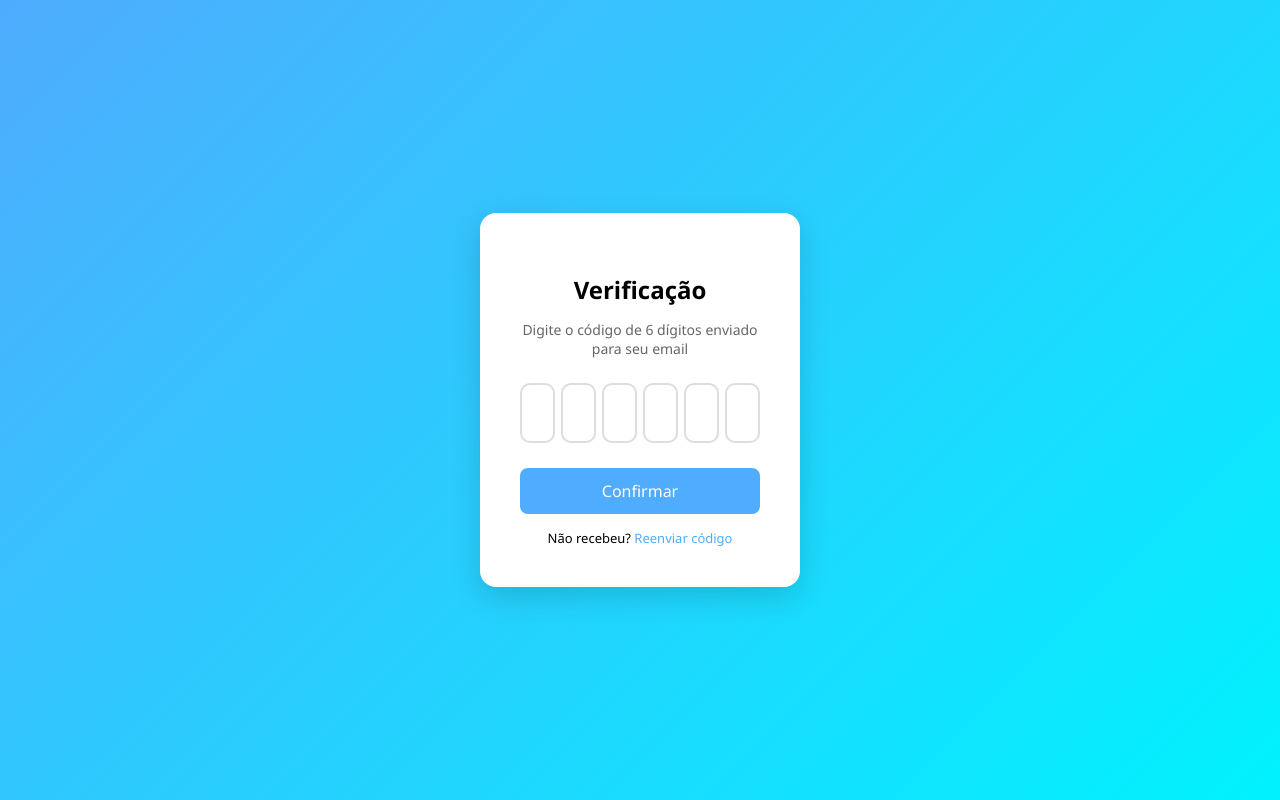
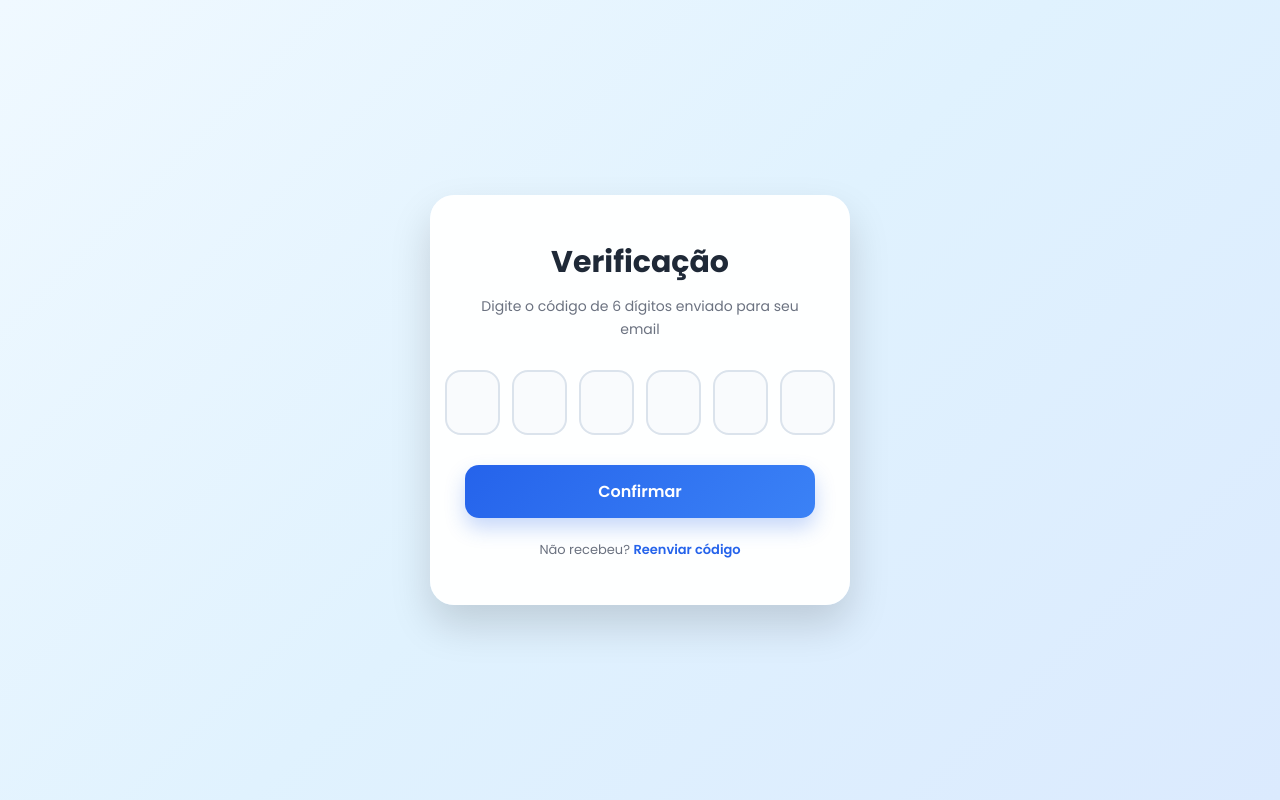
Before and after one commit to ViniAnjos84/prototipoSI, a Flask app: page /verificar-2fa in a window 1280 px wide. Run offline with Flask 3, Linux system fonts and the light colour scheme.

Commit message:
melhorias css

```diff
--- a/app/views/static/css/2fa.css
+++ b/app/views/static/css/2fa.css
@@ -1,91 +1,180 @@
+@import url('https://fonts.googleapis.com/css2?family=Poppins:wght@300;400;500;600;700&display=swap');
+
 * {
     box-sizing: border-box;
-    font-family: 'Segoe UI', sans-serif;
+    margin: 0;
+    padding: 0;
+    font-family: 'Poppins', sans-serif;
 }
 
 body {
-    margin: 0;
-    height: 100vh;
-    background: linear-gradient(135deg, #4facfe, #00f2fe);
+    min-height: 100vh;
+
     display: flex;
     justify-content: center;
     align-items: center;
+
+    background:
+        linear-gradient(
+            135deg,
+            #f0f9ff 0%,
+            #e0f2fe 50%,
+            #dbeafe 100%
+        );
+
+    padding: 20px;
 }
 
 .container {
-    background: white;
-    padding: 40px;
-    border-radius: 16px;
+    width: 100%;
+    max-width: 420px;
+
+    background: rgba(255, 255, 255, 0.96);
+
+    backdrop-filter: blur(10px);
+
+    border-radius: 24px;
+
+    padding: 45px 35px;
+
+    box-shadow:
+        0 20px 40px rgba(0, 0, 0, 0.15);
+
     text-align: center;
-    box-shadow: 0 10px 30px rgba(0,0,0,0.15);
-    width: 320px;
+
+    animation: fadeIn 0.4s ease;
 }
 
 h2 {
+    font-size: 30px;
+    font-weight: 700;
+
+    color: #1f2937;
+
     margin-bottom: 10px;
 }
 
 p {
-    color: #666;
+    color: #6b7280;
+
     font-size: 14px;
-    margin-bottom: 25px;
+    line-height: 1.6;
+
+    margin-bottom: 30px;
 }
 
 .code-inputs {
     display: flex;
-    justify-content: space-between;
-    gap: 6px;
+    justify-content: center;
+    gap: 12px;
 }
 
 .code-inputs input {
-    width: 100%;
-    max-width: 45px;
-    height: 60px;
+    width: 55px;
+    height: 65px;
+
+    border: 2px solid #dbe3ec;
+    border-radius: 16px;
+
+    background: #f9fbfd;
+
+    text-align: center;
 
     font-size: 28px;
-    text-align: center;
+    font-weight: 600;
 
-    border: 2px solid #ddd;
-    border-radius: 10px;
+    color: #111827;
+
     outline: none;
 
-    padding: 0;
+    transition: all 0.25s ease;
+}
+
+.code-inputs input:focus {
+    border-color: #3b82f6;
+
+    background: white;
+
+    transform: translateY(-2px);
+
+    box-shadow:
+        0 0 0 5px rgba(59, 130, 246, 0.15);
+}
+
+button {
+    width: 100%;
+
+    margin-top: 30px;
+
+    padding: 14px;
+
+    border: none;
+    border-radius: 14px;
+
+    background:
+        linear-gradient(
+            135deg,
+            #2563eb,
+            #3b82f6
+        );
+
+    color: white;
+
+    font-size: 16px;
+    font-weight: 600;
+
+    cursor: pointer;
+
+    transition: all 0.25s ease;
+
+    box-shadow:
+        0 10px 20px rgba(37, 99, 235, 0.25);
+}
+
+button:hover {
+    transform: translateY(-2px);
+
+    box-shadow:
+        0 14px 24px rgba(37, 99, 235, 0.35);
+
+    filter: brightness(1.03);
+}
+
+button:active {
+    transform: scale(0.98);
+}
+
+.resend {
+    margin-top: 22px;
+
+    font-size: 13px;
+
+    color: #6b7280;
+}
+
+.resend a {
+    color: #2563eb;
+
+    font-weight: 600;
+
+    text-decoration: none;
+
     transition: 0.2s;
 }
 
-.code-inputs input:focus {
-    border-color: #4facfe;
-    box-shadow: 0 0 8px rgba(79,172,254,0.6);
-    transform: scale(1.05);
+.resend a:hover {
+    color: #1d4ed8;
+    text-decoration: underline;
 }
 
-button {
-    margin-top: 25px;
-    width: 100%;
-    padding: 12px;
-    border: none;
-    border-radius: 8px;
-    background: #4facfe;
-    color: white;
-    font-size: 16px;
-    cursor: pointer;
-    transition: 0.2s;
+@keyframes fadeIn {
+    from {
+        opacity: 0;
+        transform: translateY(12px);
+    }
+
+    to {
+        opacity: 1;
+        transform: translateY(0);
+    }
 }
-
-button:hover {
-    background: #3a8ee6;
-}
-
-.resend {
-    margin-top: 15px;
-    font-size: 13px;
-}
-
-.resend a {
-    color: #4facfe;
-    text-decoration: none;
-}
-
-.resend a:hover {
-    text-decoration: underline;
-}
```
